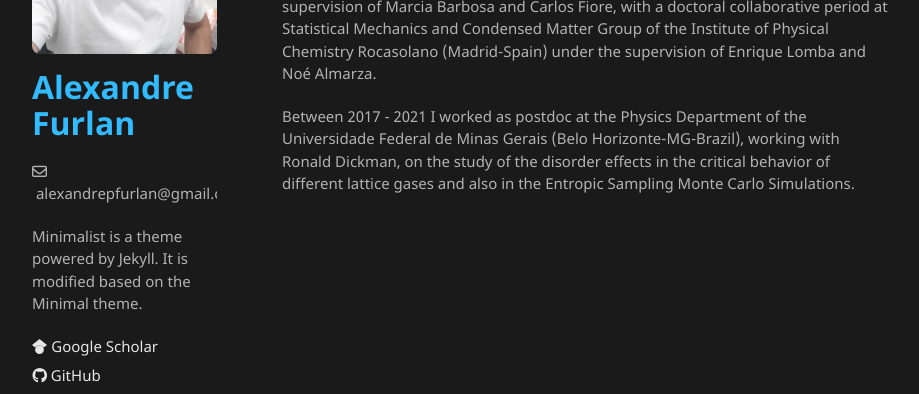
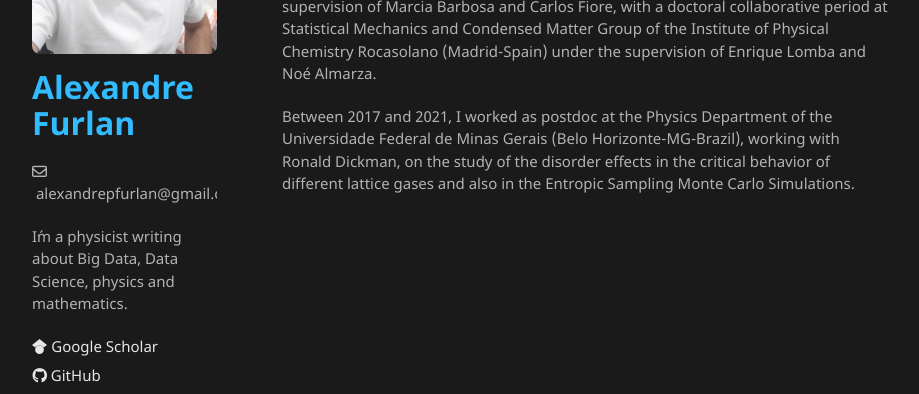
Before and after one commit to apfurlan/apfurlan.github.io, a Jekyll site: the page built from index.md, in a window 1280 px wide. Shown: the part 251-645 px from the top of the page, without its empty margins (178-1097 px from the left). Built offline with Jekyll 4.4.1, drawn with Linux system fonts in a browser that asks for light colours; our own code applies the rules of GitHub Pages for plain Markdown files.

Commit message:
init commit

```diff
--- a/_config.yml
+++ b/_config.yml
@@ -1,7 +1,7 @@
 title: Alexandre Furlan
 logo: /assets/img/euSusto.jpeg
 email: alexandrepfurlan@gmail.com
-description: Minimalist is a theme powered by Jekyll. It is modified based on the Minimal theme.
+description: I´m a physicist writing about Big Data, Data Science, physics and mathematics.
 show_downloads: false
 google_analytics: UA-108144808-1
 remote_theme: BDHU/minimalist
--- a/index.md
+++ b/index.md
@@ -16,7 +16,7 @@ a doctoral collaborative period at Statistical Mechanics and Condensed Matter Gr
 Institute of Physical Chemistry Rocasolano (Madrid-Spain) under the supervision of Enrique
 Lomba and Noé Almarza.
 
-Between 2017 - 2021 I worked as postdoc at the Physics Department of the Universidade Federal
+Between 2017 and 2021, I worked as postdoc at the Physics Department of the Universidade Federal
 de Minas Gerais (Belo Horizonte-MG-Brazil), working with Ronald Dickman, on the study of the
 disorder effects in the critical behavior of different lattice gases and also in the Entropic
 Sampling Monte Carlo Simulations.
```
